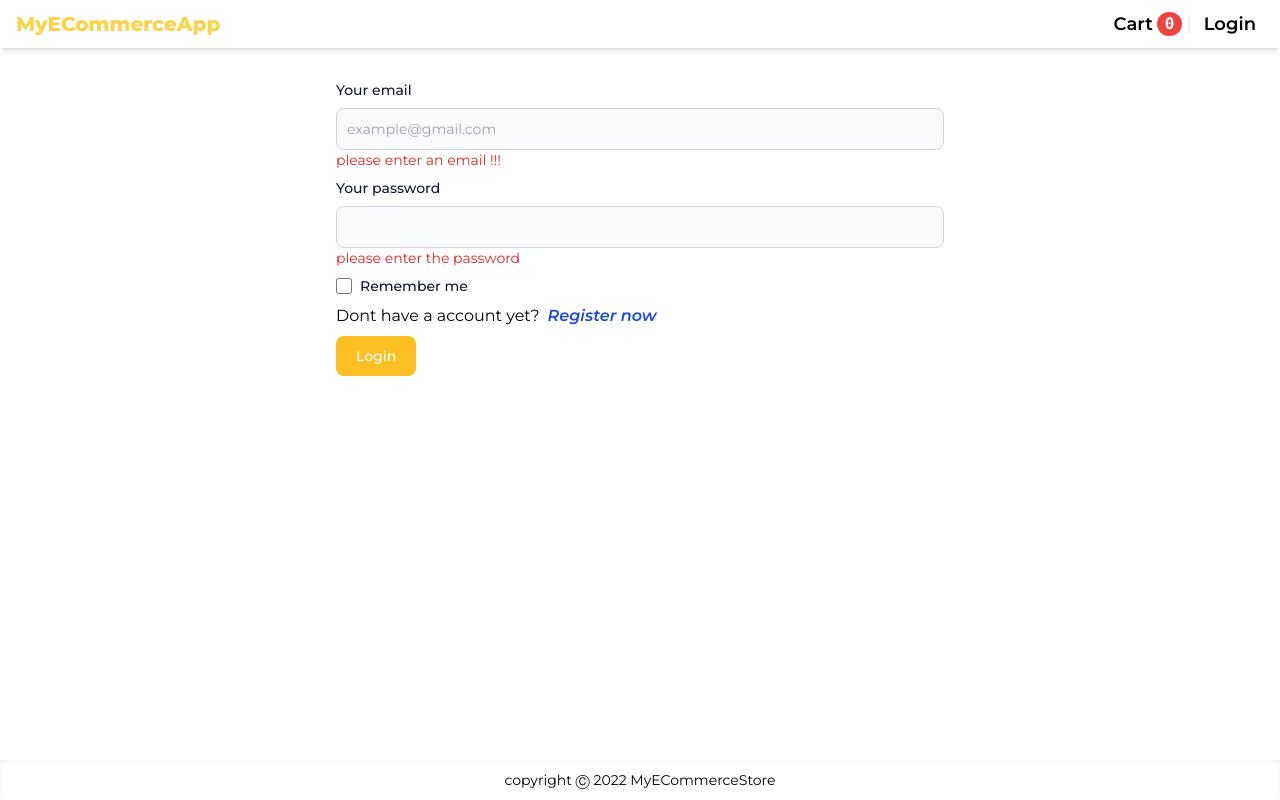
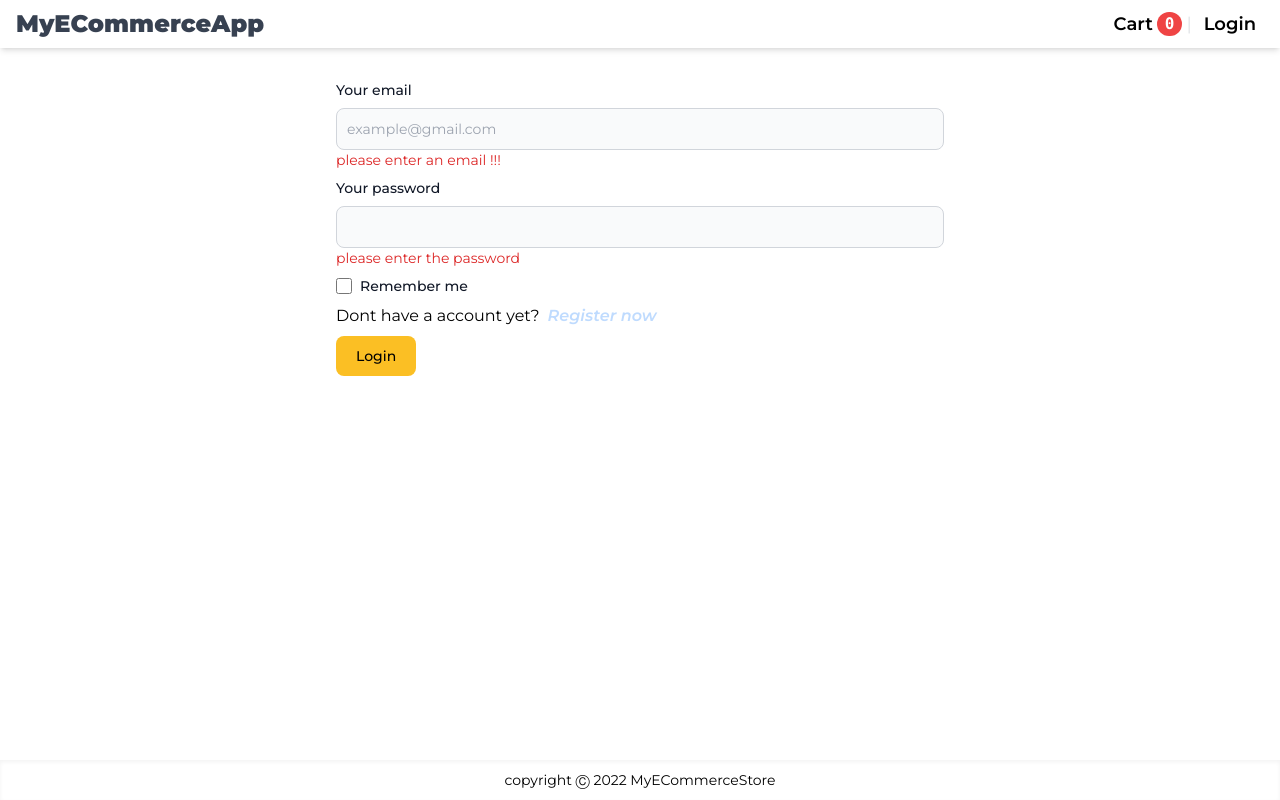
Before and after one commit to soft-engg/my-ecommerce-store, a Next.js app: page /login in a window 1280 px wide. Built offline with nearby package versions, Linux system fonts and the light colour scheme; no server answers.

Commit message:
changed text colors and regx expression login

```diff
--- a/components/layout.jsx
+++ b/components/layout.jsx
@@ -28,7 +28,7 @@ export default function Layout({ title, children }) {
         <header>
           <nav className="flex h-12 justify-between shadow-md items-center px-4">
             <Link href={'/'}>
-              <a className="text-xl font-extrabold bg-clip-text text-amber-300 ">
+              <a className="text-2xl text-gray-700 font-black bg-clip-text ">
                 MyECommerceApp
               </a>
             </Link>
--- a/pages/login.jsx
+++ b/pages/login.jsx
@@ -7,6 +7,9 @@ import { toast, ToastContainer } from 'react-toastify';
 import { useRouter } from 'next/router';
 import 'react-toastify/dist/ReactToastify.css';
 export default function Login() {
+  const pattern = new RegExp(
+    "[a-z0-9!#$%&'*+/=?^_`{|}~-]+(?:.[a-z0-9!#$%&'*+/=?^_`{|}~-]+)*@(?:[a-z0-9](?:[a-z0-9-]*[a-z0-9])?.)+[a-z0-9](?:[a-z0-9-]*[a-z0-9])?"
+  );
   const [email, setEmail] = useState('');
   const [password, setPassword] = useState('');
   const router = useRouter();
@@ -25,9 +28,6 @@ export default function Login() {
   async function loginHandler(e) {
     e.preventDefault();
     // this is pattern to check email
-    const pattern = new RegExp(
-      "[a-z0-9!#$%&'*+/=?^_`{|}~-]+(?:.[a-z0-9!#$%&'*+/=?^_`{|}~-]+)*@(?:[a-z0-9](?:[a-z0-9-]*[a-z0-9])?.)+[a-z0-9](?:[a-z0-9-]*[a-z0-9])?"
-    );
 
     if (pattern.test(email)) {
       if (password.length > 6) {
@@ -74,7 +74,7 @@ export default function Login() {
             pattern="[a-z0-9!#$%&'*+/=?^_`{|}~-]+(?:\.[a-z0-9!#$%&'*+/=?^_`{|}~-]+)*@(?:[a-z0-9](?:[a-z0-9-]*[a-z0-9])?\.)+[a-z0-9](?:[a-z0-9-]*[a-z0-9])?"
             value={email}
             onChange={(e) => setEmail(e.target.value)}
-            className=" peer bg-gray-50 border border-gray-300 text-gray-900 text-sm rounded-lg focus:ring-amber-500 focus:border-amber-500 block w-full p-2.5 dark:bg-gray-400 dark:border-gray-600 dark:placeholder-gray-400 dark:text-white dark:focus:ring-amber-500 dark:focus:border-amber-500"
+            className=" peer focus:bg-blue-100 bg-gray-50 border border-gray-300 text-gray-900 text-sm rounded-lg focus:ring-amber-500 focus:border-amber-500 block w-full p-2.5 dark:bg-gray-400 dark:border-gray-600 dark:placeholder-gray-400 dark:text-white dark:focus:ring-amber-500 dark:focus:border-amber-500"
             placeholder="example@gmail.com"
             required
           />
@@ -82,9 +82,9 @@ export default function Login() {
             <p className="text-red-600 text-sm peer-valid:invisible peer-invalid:visible">
               please enter an email !!!
             </p>
-          ) : (
+          ) : pattern.test(email) ? null : (
             <p className="text-red-600 text-sm peer-valid:invisible peer-invalid:visible">
-              enter a valid email !!!
+              enter a valid email !!
             </p>
           )}
         </div>
@@ -100,7 +100,7 @@ export default function Login() {
             id="password"
             value={password}
             onChange={(e) => setPassword(e.target.value)}
-            className="peer bg-gray-50 font-bold border border-gray-300 text-gray-900 text-sm rounded-lg focus:ring-amber-500 focus:border-amber-500 block w-full p-2.5 dark:bg-gray-400 dark:border-gray-600 dark:placeholder-gray-400 dark:text-white dark:focus:ring-amber-500 dark:focus:border-amber-500"
+            className="peer focus:bg-blue-100 bg-gray-50 font-bold border border-gray-300 text-gray-900 text-sm rounded-lg focus:ring-amber-500 focus:border-amber-500 block w-full p-2.5 dark:bg-gray-400 dark:border-gray-600 dark:placeholder-gray-400 dark:text-white dark:focus:ring-amber-500 dark:focus:border-amber-500"
             required
           />
           {password === '' ? (
@@ -133,14 +133,14 @@ export default function Login() {
         <p className="mb-2 ">
           Dont have a account yet?
           <Link href={'/register'}>
-            <a className="text-blue-700 ml-2 italic font-semibold hover:underline">
+            <a className="text-blue-200 ml-2 italic font-semibold hover:underline">
               Register now
             </a>
           </Link>
         </p>
         <button
           type="submit"
-          className="text-white font-bold bg-amber-400 hover:bg-amber-500 focus:ring-4 focus:outline-none focus:ring-amber-300 font-medium rounded-lg text-sm w-full sm:w-auto px-5 py-2.5 text-center dark:bg-amber-600 dark:hover:bg-amber-400 dark:focus:ring-amber-500"
+          className="text-black font-bold bg-amber-400 hover:bg-amber-500 focus:ring-4 focus:outline-none focus:ring-amber-300 font-medium rounded-lg text-sm w-full sm:w-auto px-5 py-2.5 text-center dark:bg-amber-600 dark:hover:bg-amber-400 dark:focus:ring-amber-500"
         >
           Login
         </button>
```
